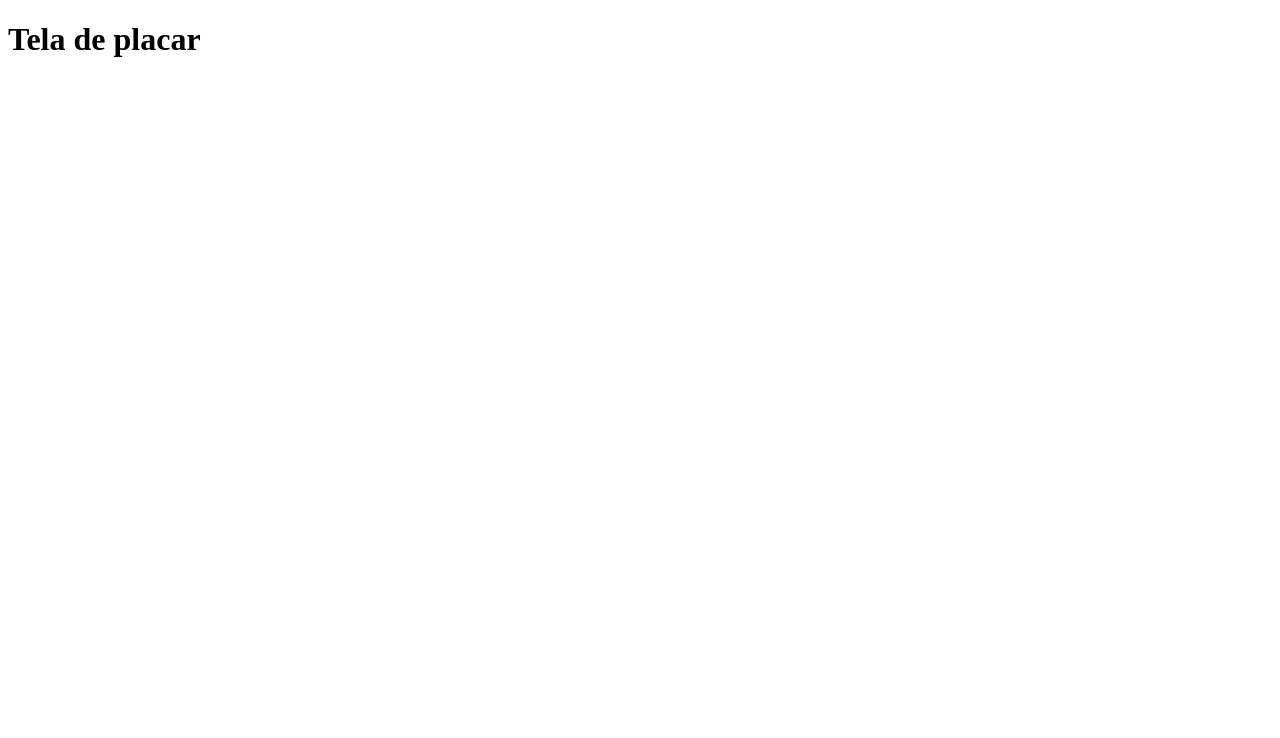
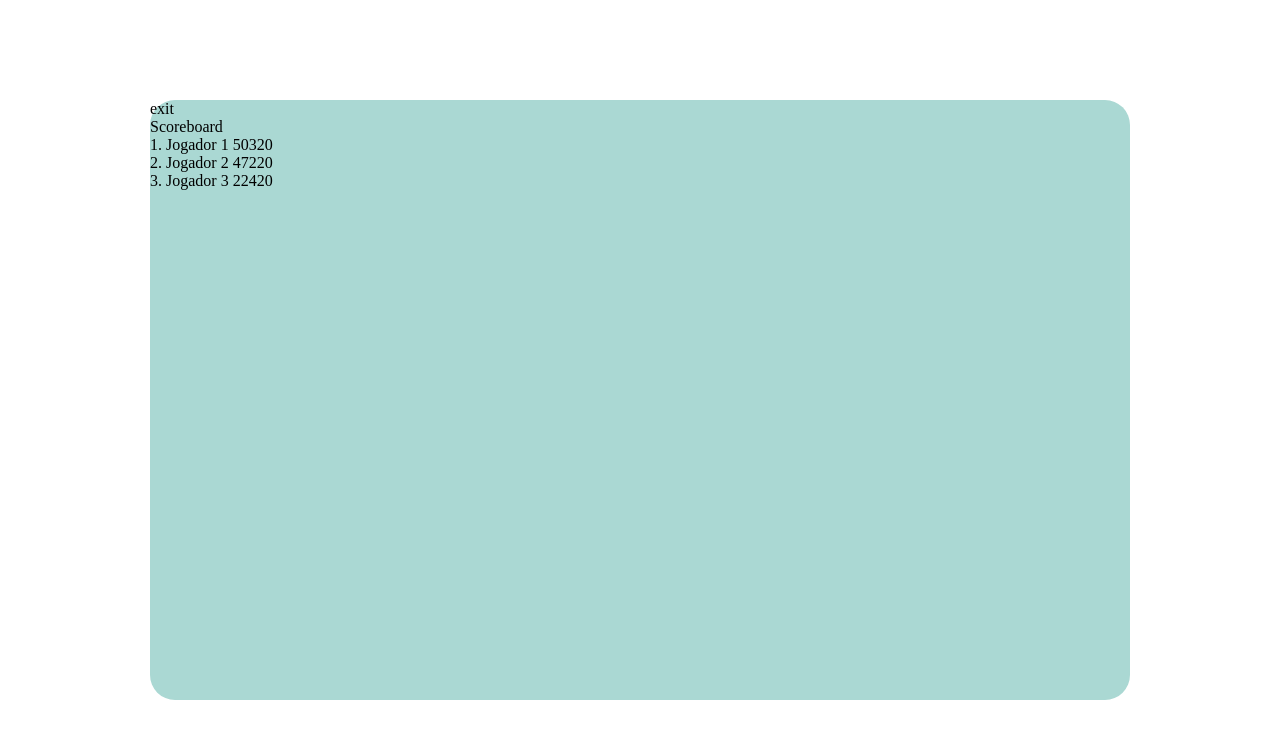
Before and after one commit to lucasstecher/STUN, a plain HTML site: page web/components/telaPlacar.html in a window 1280 px wide. Drawn offline with Linux system fonts and the light colour scheme.

Commit message:
style: criação da div principal da tela de placar

```diff
--- a/web/components/telaPlacar.html
+++ b/web/components/telaPlacar.html
@@ -1,12 +1,34 @@
 <!DOCTYPE html>
 <html lang="en">
+
 <head>
+
   <meta charset="UTF-8">
   <meta http-equiv="X-UA-Compatible" content="IE=edge">
   <meta name="viewport" content="width=device-width, initial-scale=1.0">
+  <link rel="stylesheet" href="../css/style-tela-placar.css">
+
   <title>STUN - Super Trunfo</title>
+
 </head>
 <body>
-  <h1>Tela de placar</h1>
+
+  <div class="main">
+
+    <div class="div-geral">
+
+      <div class="botao-voltar">exit</div>
+
+      <div class="scoreboard">Scoreboard</div>
+      <div class="jogador1">1. Jogador 1 50320</div>
+      <div class="jogador2">2. Jogador 2 47220</div>
+      <div class="jogador3">3. Jogador 3 22420</div>
+
+      <div class="score"></div>
+
+    </div>
+
+  </div>
+
 </body>
 </html>
--- /dev/null
+++ b/web/css/style-tela-placar.css
@@ -0,0 +1,23 @@
+* {
+    margin: 0;
+    padding: 0;
+    box-sizing: border-box;
+}
+
+/* vh é o que o usuário enxerga na tela */
+
+.main{
+    width: 100%;
+    height: 100vh;
+    display: flex;
+    flex-direction: column;
+    align-items: center;
+    justify-content: center;
+}
+
+.div-geral{
+    width: 980px;
+    height: 600px;
+    background: #AAD8D3;
+    border-radius: 25px;
+}
```
